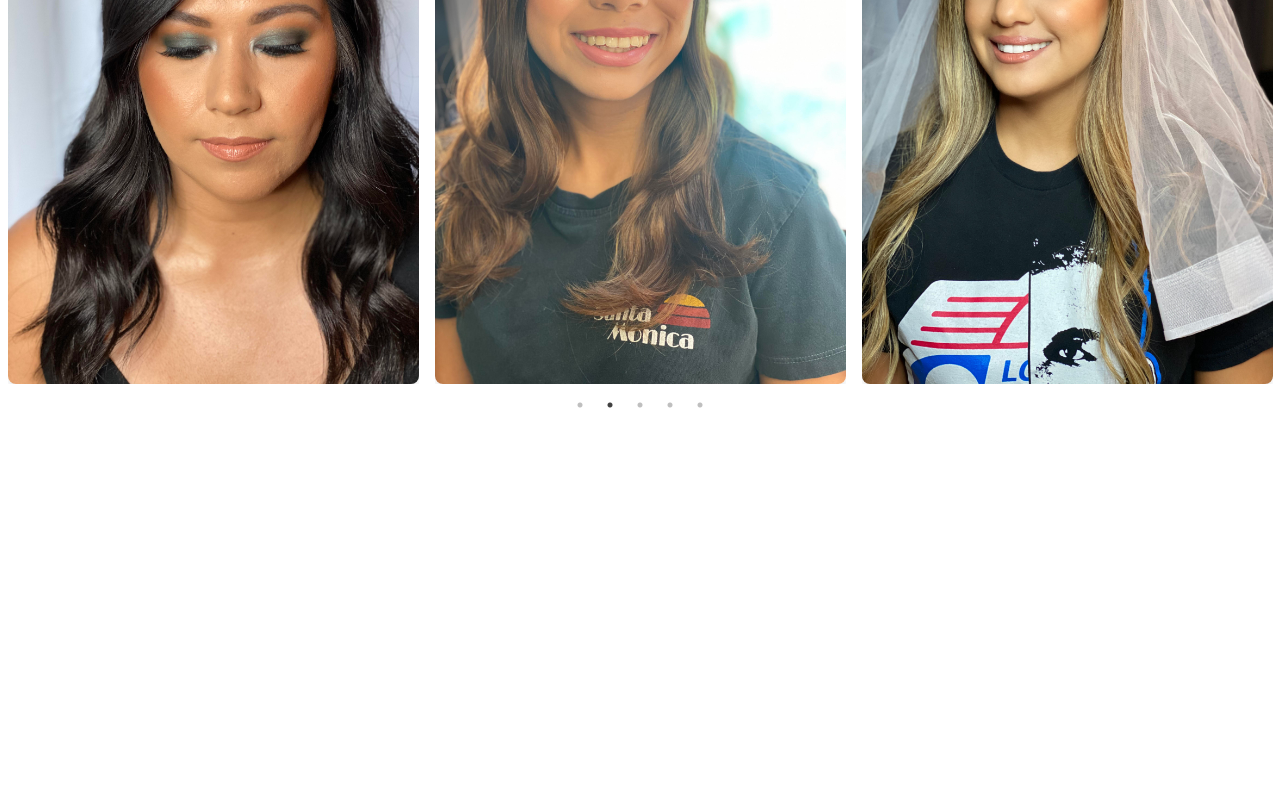
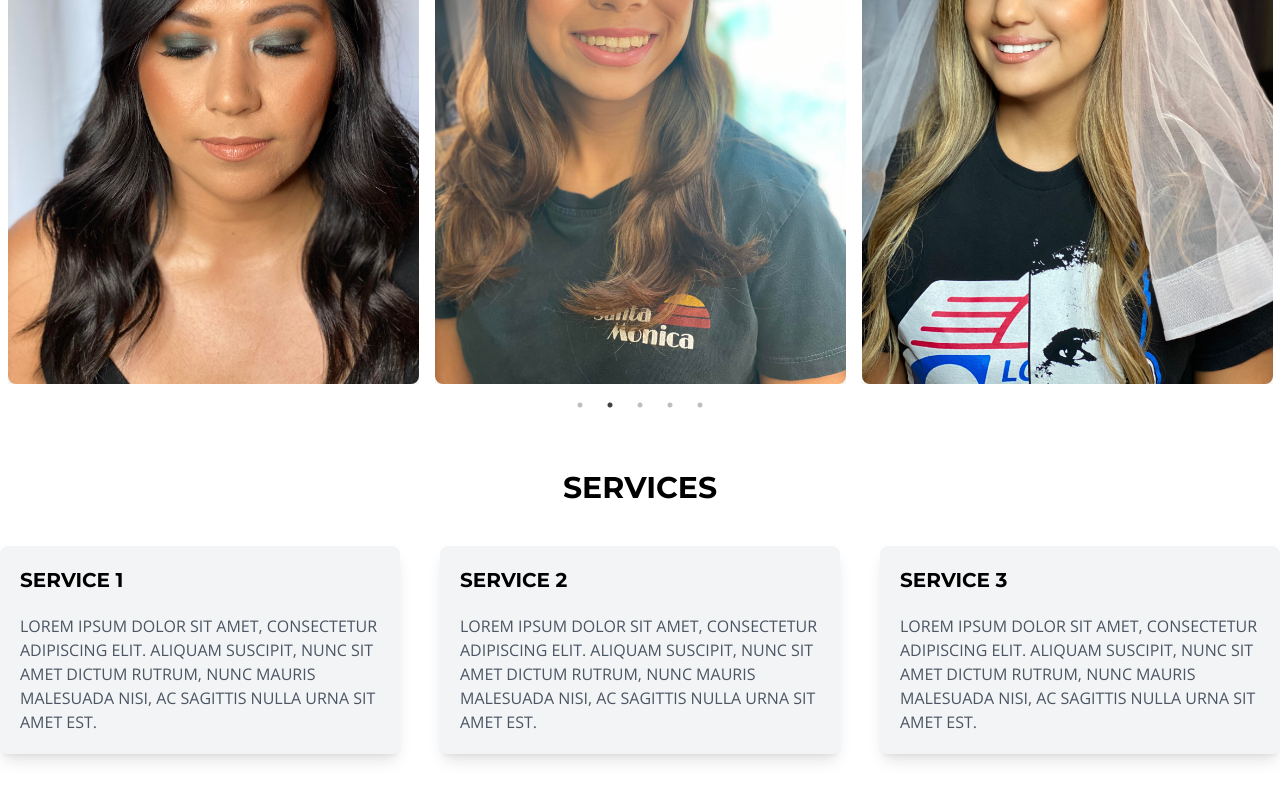
Before and after one commit to JoeLoera/Beauty-Website, a React (Vite) app: page / in a window 1280 px wide. Shown: the part 913-1713 px from the top of the page. Before the commit the page ends 1328 px from the top, so only its background shows below. Built offline with nearby package versions, Linux system fonts and the light colour scheme.

Commit message:
Creating Services section on the page

```diff
--- a/src/App.jsx
+++ b/src/App.jsx
@@ -2,6 +2,8 @@ import React from "react";
 import Navbar from "./components/Navbar";
 import HeroSection from "./components/HeroSection";
 import ImageCarousel from "./components/ImageCarousel";
+import Services from "./components/Services";
+
 const App = () => {
   return (
     <>
@@ -9,6 +11,7 @@ const App = () => {
       <div className="max-w-7xl mx-auto pt-20 px-">
         <HeroSection />
         <ImageCarousel />
+        <Services />
       </div>
     </>
   );
--- a/src/components/Services.jsx
+++ b/src/components/Services.jsx
@@ -0,0 +1,35 @@
+const Services = () => {
+  return (
+    <div className="flex flex-col items-center justify-center py-20">
+      <h1 className="text-3xl font-bold mb-10">Services</h1>
+      <div className="grid grid-cols-1 sm:grid-cols-2 lg:grid-cols-3 gap-10">
+        <div className="bg-gray-100 p-5 rounded-lg shadow-lg">
+          <h2 className="text-xl font-bold mb-5">Service 1</h2>
+          <p className="text-gray-600">
+            Lorem ipsum dolor sit amet, consectetur adipiscing elit. Aliquam
+            suscipit, nunc sit amet dictum rutrum, nunc mauris malesuada nisi,
+            ac sagittis nulla urna sit amet est.
+          </p>
+        </div>
+        <div className="bg-gray-100 p-5 rounded-lg shadow-lg">
+          <h2 className="text-xl font-bold mb-5">Service 2</h2>
+          <p className="text-gray-600">
+            Lorem ipsum dolor sit amet, consectetur adipiscing elit. Aliquam
+            suscipit, nunc sit amet dictum rutrum, nunc mauris malesuada nisi,
+            ac sagittis nulla urna sit amet est.
+          </p>
+        </div>
+        <div className="bg-gray-100 p-5 rounded-lg shadow-lg">
+          <h2 className="text-xl font-bold mb-5">Service 3</h2>
+          <p className="text-gray-600">
+            Lorem ipsum dolor sit amet, consectetur adipiscing elit. Aliquam
+            suscipit, nunc sit amet dictum rutrum, nunc mauris malesuada nisi,
+            ac sagittis nulla urna sit amet est.
+          </p>
+        </div>
+      </div>
+    </div>
+  );
+};
+
+export default Services;
```
